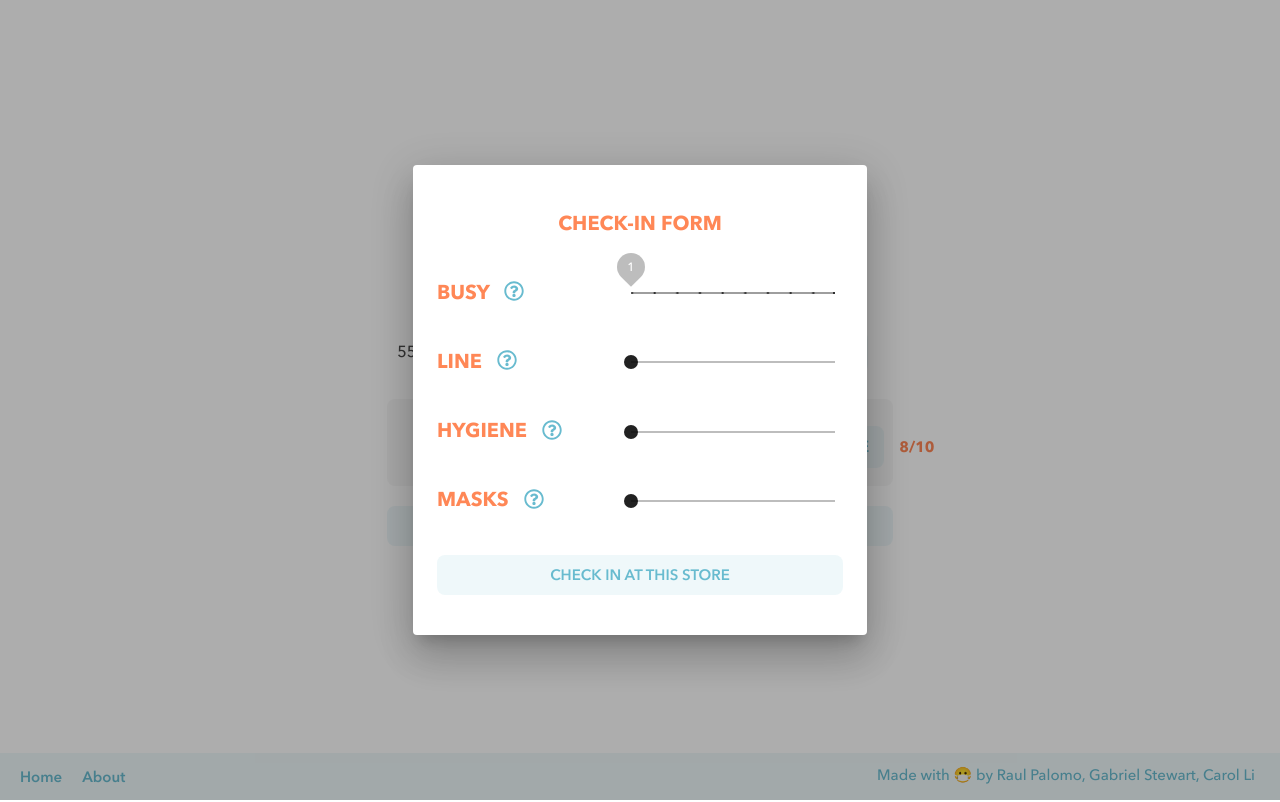
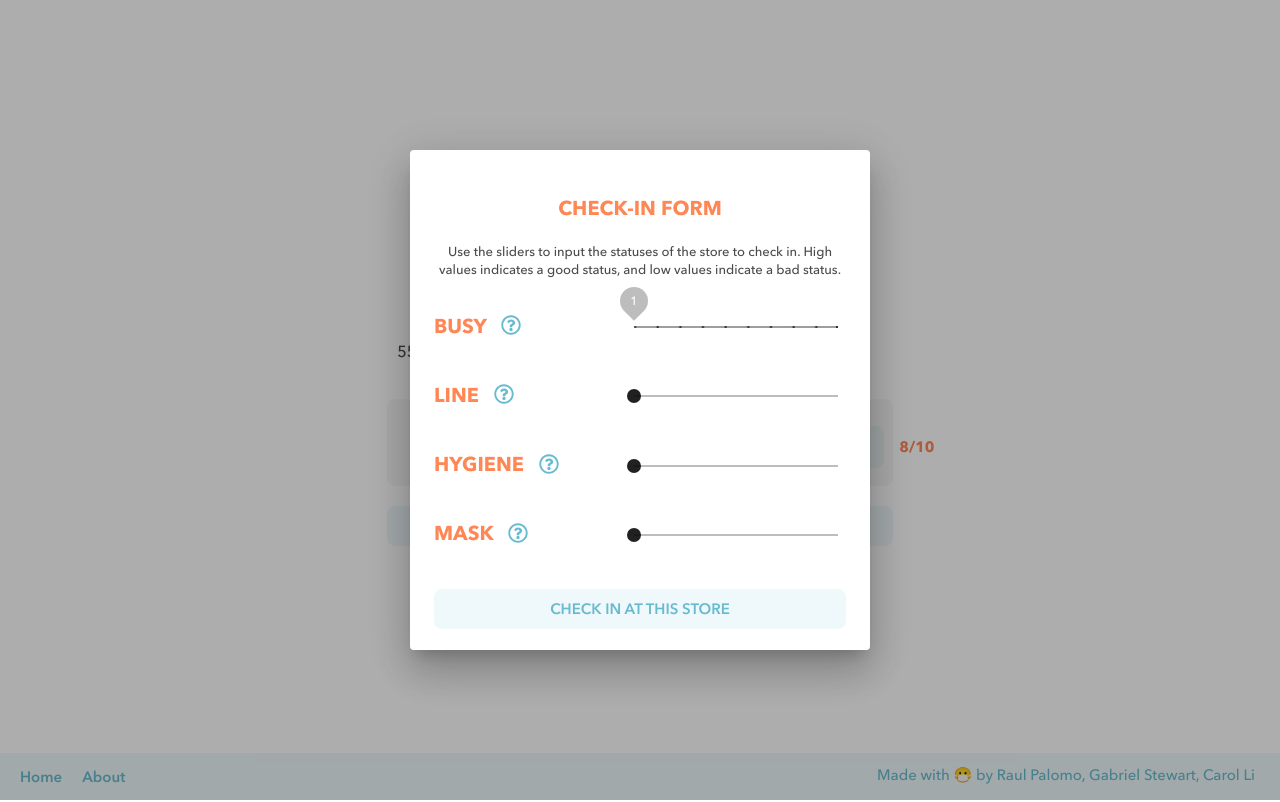
Before and after one commit to googleinterns/step32-2020, an Angular app in the folder shopsafe-frontend/: page /store in a window 1280 px wide. Both pictures are taken after a click on the button "CHECK IN AT THIS STORE". Built offline with nearby package versions, Linux system fonts and the light colour scheme.

Commit message:
Add tooltips and help test

```diff
--- a/shopsafe-frontend/src/app/app.module.ts
+++ b/shopsafe-frontend/src/app/app.module.ts
@@ -17,6 +17,7 @@ import { CheckInModalComponent } from './components/check-in-modal/check-in-moda
 import { MatDialogModule } from '@angular/material/dialog';
 import { MatSliderModule } from '@angular/material/slider';
 import { MatIconModule } from '@angular/material/icon';
+import { MatTooltipModule } from '@angular/material/tooltip';
 
 @NgModule({
   declarations: [
@@ -35,7 +36,8 @@ import { MatIconModule } from '@angular/material/icon';
     BrowserAnimationsModule,
     MatDialogModule,
     MatSliderModule,
-    MatIconModule
+    MatIconModule,
+    MatTooltipModule
   ],
   providers: [],
   bootstrap: [AppComponent],
--- a/shopsafe-frontend/src/app/components/check-in-modal/check-in-modal.component.css
+++ b/shopsafe-frontend/src/app/components/check-in-modal/check-in-modal.component.css
@@ -1,5 +1,10 @@
 #check-in-modal h2 {
     text-transform: uppercase;
+}
+
+#check-in-modal p {
+    font-size: 13px;
+    text-align: center;
 }
 
 #check-in-modal h2.title-text {
--- a/shopsafe-frontend/src/app/components/check-in-modal/check-in-modal.component.html
+++ b/shopsafe-frontend/src/app/components/check-in-modal/check-in-modal.component.html
@@ -1,8 +1,17 @@
 <div id="check-in-modal">
     <h2 class="title-text">Check-In Form</h2>
+    <p>Use the sliders to input the statuses of the store to check in. High values indicates a good status, and low values indicate a bad status.</p>
     <div class="modal-content">
         <div class="option">
-            <h2 class="left-text">Busy &nbsp; <a><i class="far fa-question-circle"></i></a></h2>
+            <h2 class="left-text">
+                Busy &nbsp;
+                <a
+                matTooltip="How busy the store is, in terms of the crowd inside the store
+                            (ie. is there enough space to maintain 6 feet of distance? 1 indicates very busy (bad),
+                            and 10 indicates not busy at all (good).">
+                    <i class="far fa-question-circle"></i>
+                </a>
+            </h2>
             <mat-slider
                 min="1"
                 max="10"
@@ -12,7 +21,14 @@
             ></mat-slider>
         </div>
         <div class="option">
-            <h2 class="left-text">Line &nbsp; <a><i class="far fa-question-circle"></i></a></h2>
+            <h2 class="left-text">
+                Line &nbsp;
+                <a
+                matTooltip="How long the line is to get into the store from the outside.
+                            1 indicates very long (bad), and 10 indicates not long at all (good).">
+                    <i class="far fa-question-circle"></i>
+                </a>
+            </h2>
             <mat-slider
                 min="1"
                 max="10"
@@ -22,7 +38,15 @@
             ></mat-slider>
         </div>
         <div class="option">
-            <h2 class="left-text">Hygiene &nbsp; <a><i class="far fa-question-circle"></i></a></h2>
+            <h2 class="left-text">
+                Hygiene &nbsp;
+                <a
+                matTooltip="How clean is the store overall? Are the shared carts,
+                            baskets, and surfaces sanitized? 1 indicates poor hygiene
+                            (bad) and 10 indicates good hygiene (good).">
+                    <i class="far fa-question-circle"></i>
+                </a>
+            </h2>
             <mat-slider
                 min="1"
                 max="10"
@@ -32,7 +56,15 @@
             ></mat-slider>
         </div>
         <div class="option">
-            <h2 class="left-text">Masks &nbsp; <a><i class="far fa-question-circle"></i></a></h2>
+            <h2 class="left-text">
+                Mask &nbsp;
+                <a
+                matTooltip="Is the store strict on masks? Are the customers and workers
+                            wearing masks properly? 1 indicates no to little mask policy
+                            and presence (bad) and 10 indicates excellent mask usage (good).">
+                    <i class="far fa-question-circle"></i>
+                </a>
+            </h2>
             <mat-slider
                 min="1"
                 max="10"
--- a/shopsafe-frontend/src/app/components/store/store.component.ts
+++ b/shopsafe-frontend/src/app/components/store/store.component.ts
@@ -23,8 +23,8 @@ export class StoreComponent implements OnInit {
     const dialogConfig = new MatDialogConfig();
 
     dialogConfig.id = "check-in-modal";
-    dialogConfig.height = "470px";
-    dialogConfig.width = "454px";
+    dialogConfig.height = "500px";
+    dialogConfig.width = "460px";
     const modalDialog = this.matDialog.open(CheckInModalComponent, dialogConfig);
   }
 
```
